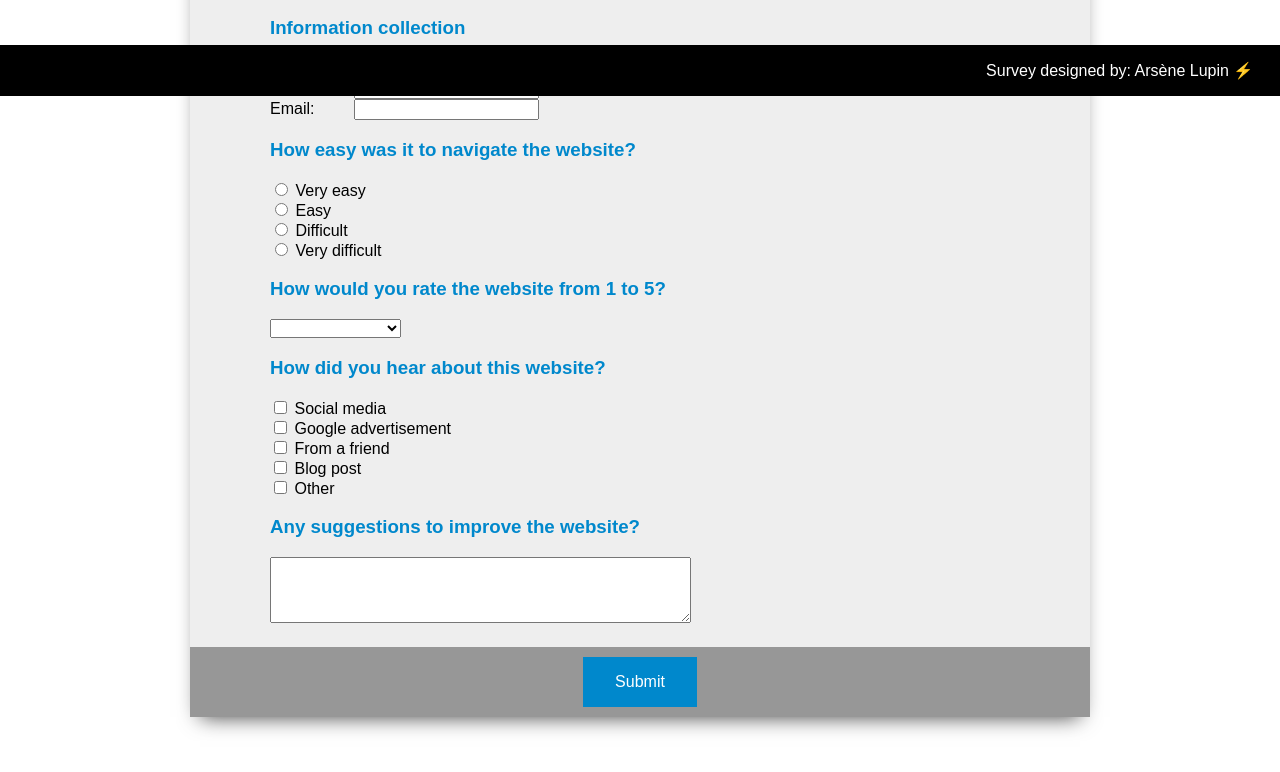
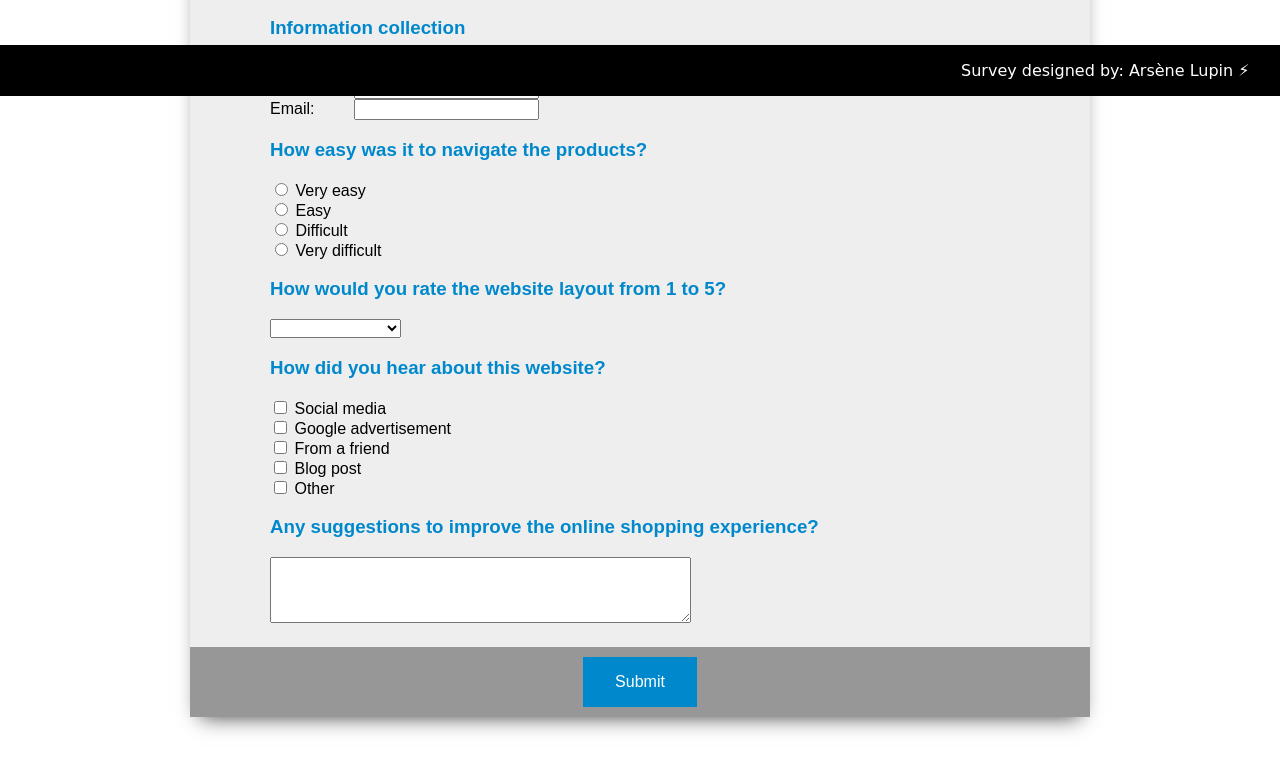
Before and after one commit to CodingPatrick/Module1-Lab, a plain HTML site: page index.html in a window 1280 px wide. Shown: the part 704-1476 px from the top of the page. Drawn offline with Linux system fonts and the light colour scheme.

Commit message:
changing questions

```diff
--- a/index.html
+++ b/index.html
@@ -8,11 +8,13 @@
 </head>
 
 <body>
+    <main>
         <div class="card">
             <h1>Survey - Rate the Apple Web Page</h1>
 
             <h2>Estimated completion time: 8 minutes</h2>
-        Click the link or the image to view the web page: <a href="https://www.apple.com">https://www.apple.com</a><br>
+            Click the link or the image to view the web page: <a
+                href="https://www.apple.com">https://www.apple.com</a><br>
             <a href="https://www.apple.com"><img class="img-fluid" src="pictures/appleweb.png" /></a>
 
             <div class="survey">
@@ -26,7 +28,7 @@
                     &nbsp&nbsp&nbsp&nbsp&nbsp&nbsp&nbsp
                     <input type="text" id="email" name="email">
 
-                <h3>How easy was it to navigate the website?</h3>
+                    <h3>How easy was it to navigate the products?</h3>
                     <input type="radio" id="veasy" name="radio" value="veasy">
                     <label for="veasy">Very easy</label><br>
                     <input type="radio" id="easy" name="radio" value="easy">
@@ -36,7 +38,7 @@
                     <input type="radio" id="vdifficult" name="radio" value="vdifficult">
                     <label for="vdifficult">Very difficult</label>
 
-                <h3>How would you rate the website from 1 to 5?</h3>
+                    <h3>How would you rate the website layout from 1 to 5?</h3>
                     <select name="cars" id="cars">
                         <option value="empty"> </option>
                         <option value="five">5 (best)</option>
@@ -58,7 +60,7 @@
                     <input type="checkbox" id="other" name="other" value="other">
                     <label for="other">Other</label>
 
-                <h3>Any suggestions to improve the website?</h3>
+                    <h3>Any suggestions to improve the online shopping experience?</h3>
                     <textarea rows="4" cols="50" name="comment" form="usrform"></textarea>
             </div>
             <div class="submit">
@@ -66,7 +68,7 @@
             </div>
             </form>
         </div>
-
+    </main>
     <footer>
         <p>Survey designed by: Arsène Lupin ⚡ &nbsp&nbsp&nbsp&nbsp&nbsp</p>
     </footer>
--- a/style.css
+++ b/style.css
@@ -4,6 +4,10 @@ body {
     justify-content: center;
     min-height: 90vh;
     font-family: Montserrat, sans-serif;
+}
+
+main {
+    min-height: max-content;
 }
 
 h1, h3 {
@@ -56,11 +60,10 @@ input[type=submit] {
 
 footer {
     position: fixed;
-    left: 0;
     bottom: 0;
     width: 100%;
     background-color: #000000;
     color: white;
     text-align: right;
-    padding-right: 600px;
+    font-family: cursive;
 }
```
Also changed, not shown: 1 other file. Lines whose indentation alone changed are shown as unchanged.
